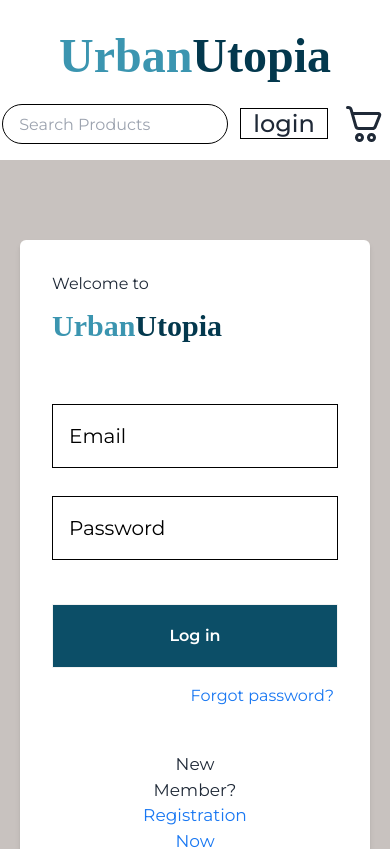
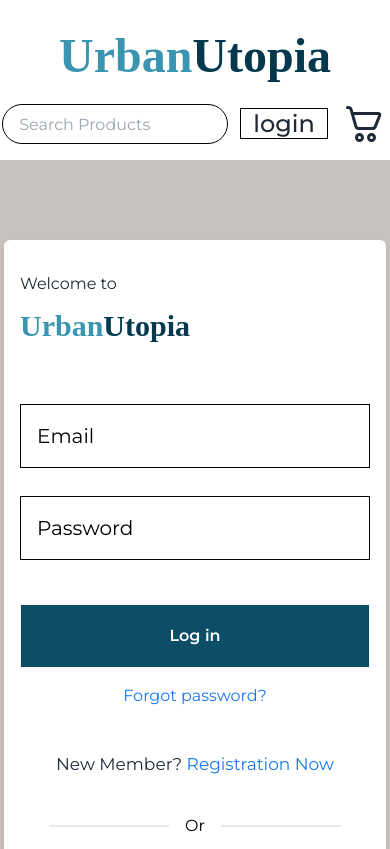
Before and after one commit to Ronnie038/fashion, a React (Vite) app: page /login in a window 390 px wide. Shown: the top 849 px of the page. Built offline with nearby package versions, Linux system fonts and the light colour scheme; some icons are missing; a web font is replaced by a local one.

Commit message:
login designed

```diff
--- a/src/pages/LoginPage/LoginPage.jsx
+++ b/src/pages/LoginPage/LoginPage.jsx
@@ -13,8 +13,8 @@ const LoginPage = () => {
                 <div className="hero">
                     <div className=" flex-col lg:flex-row-reverse">
 
-                        <div className="xl:max-w-full lg:max-w-3xl md:max-w-2xl max-w-sm flex-shrink-0 rounded-md shadow-md bg-white mx-5 md:mx-0 lg:mx-0 ">
-                            <form className="card-body lg:px-28 space-y-5">
+                        <div className="xl:max-w-full lg:max-w-3xl md:max-w-2xl max-w-sm flex-shrink-0 rounded-md shadow-md bg-white mx-1 md:mx-0 lg:mx-0 xl:mx-0 ">
+                            <form className="card-body lg:px-28 md:px-28 px-[16px] space-y-5">
                                 <div>
                                     <p >Welcome to</p>
                                     <Link to="" className="">
@@ -30,11 +30,11 @@ const LoginPage = () => {
                                 </div>
                                 <div className="form-control mt-10">
                                     <input type="submit" value='Log in' className='btn bg-[#0C4E67] text-white mt-4 normal-case text-[16px] h-16 rounded-none hover:bg-[#3B95B0]' />
-                                    <label className="label flex justify-end">
+                                    <label className="label flex lg:justify-end md:justify-end justify-center">
                                         <Link href="#" className="label-text-alt link link-hover text-[16px] my-3 text-[#1877F2]">Forgot password?</Link>
                                     </label>
                                 </div>
-                                <div className='text-center px-20'>
+                                <div className='text-center lg:px-20'>
                                     <p className='text-[17px]'>New Member? <Link className=' text-[#1877F2]'>Registration Now</Link></p>
                                     <div className="divider w-10/12 mx-auto text-black pt-8">Or</div>
                                 </div>
```
